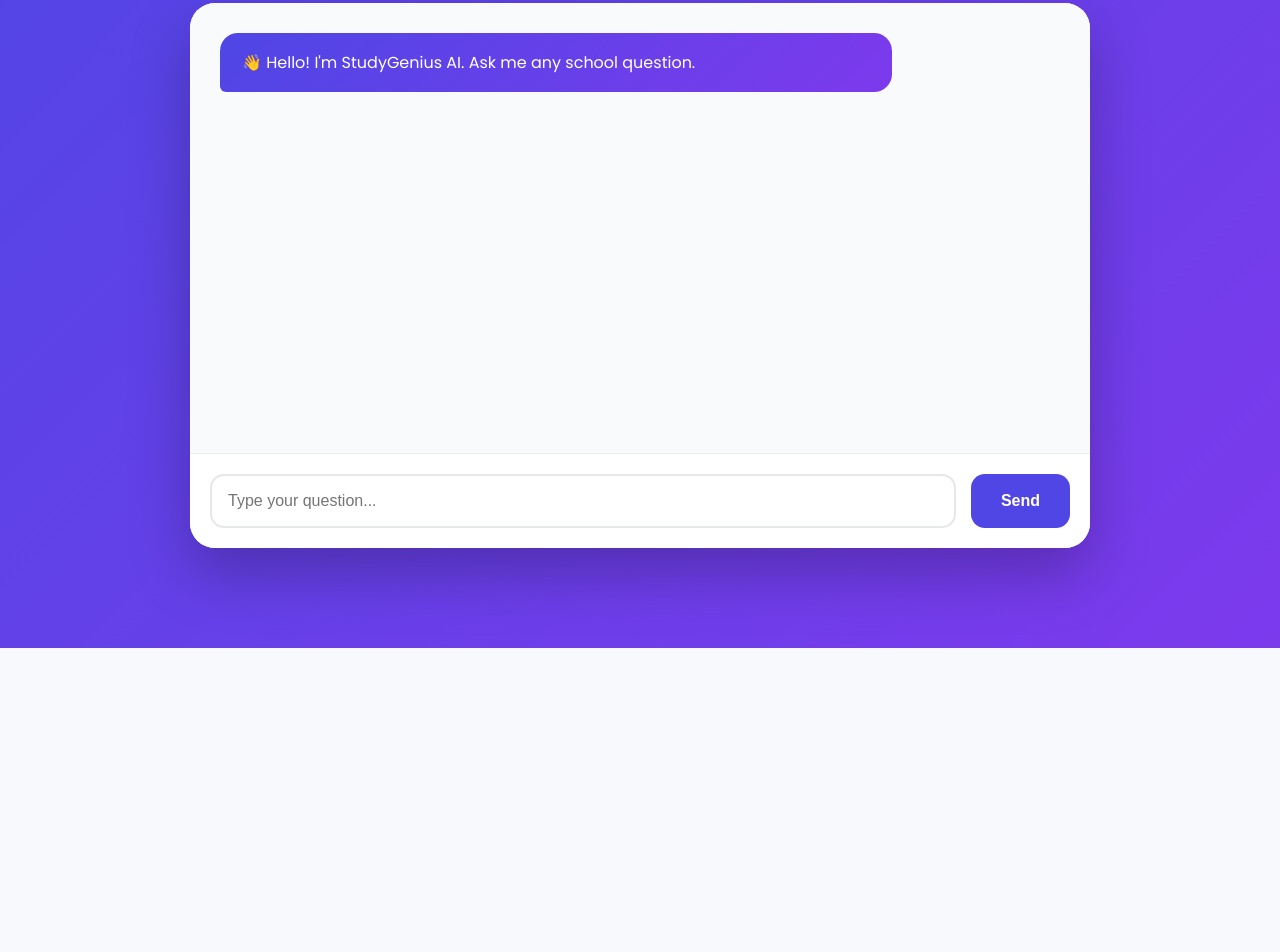
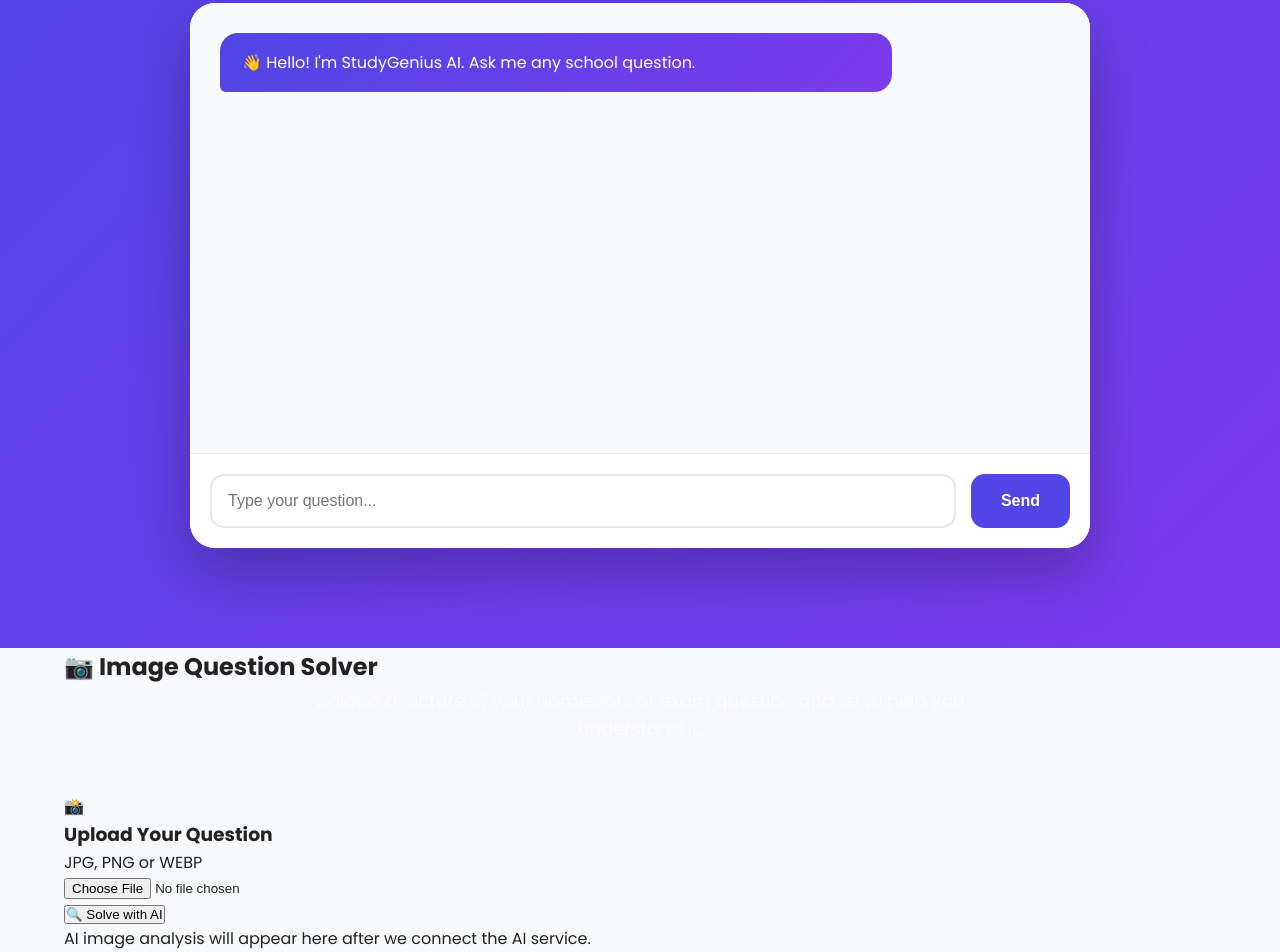
Before and after one commit to oluwabukunmiolaosun-lab/StudyGenuis-AI-, a plain HTML site: page index.html in a window 1280 px wide. Shown: the part 966-1918 px from the top of the page. Before the commit the page ends 1614 px from the top, so only its background shows below. Drawn offline with Linux system fonts and the light colour scheme.

Commit message:
Update index.html

```diff
--- a/index.html
+++ b/index.html
@@ -151,6 +151,47 @@
     </div>
 
 </section>
+    <!-- ==========================
+     IMAGE QUESTION SOLVER
+========================== -->
+
+<section class="image-solver" id="image-solver">
+
+    <div class="container">
+
+        <h2>📷 Image Question Solver</h2>
+
+        <p class="section-description">
+            Upload a picture of your homework or exam question and let AI help you understand it.
+        </p>
+
+        <div class="upload-card">
+
+            <div class="upload-area">
+
+                <div class="upload-icon">📸</div>
+
+                <h3>Upload Your Question</h3>
+
+                <p>JPG, PNG or WEBP</p>
+
+                <input type="file" id="image-upload" accept="image/*">
+
+            </div>
+
+            <button class="solve-btn" id="solve-image">
+                🔍 Solve with AI
+            </button>
+
+            <div class="image-result" id="image-result">
+                AI image analysis will appear here after we connect the AI service.
+            </div>
+
+        </div>
+
+    </div>
+
+</section>
 
 <script src="js/app.js"></script>
 
```
